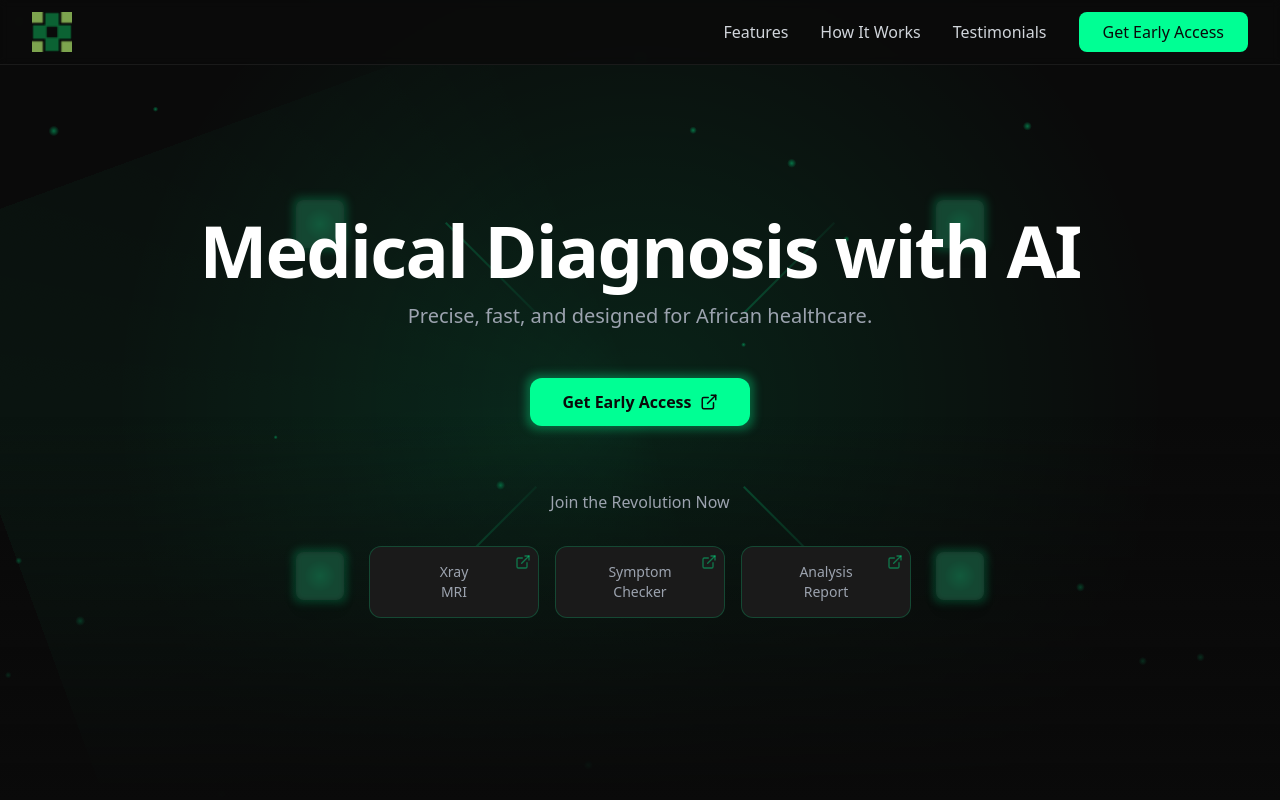
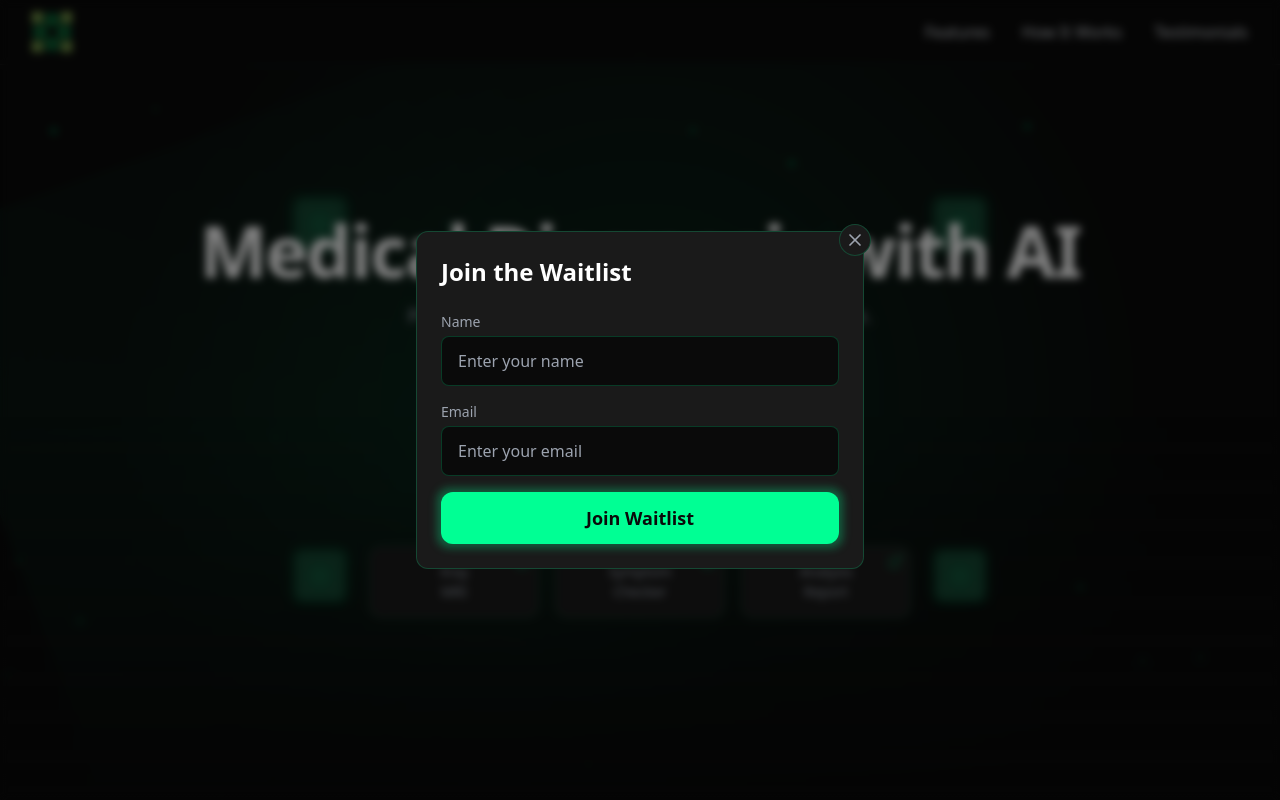
Before and after one commit to Healblox/Healblox, a React (Vite) app: page / in a window 1280 px wide. Both pictures are taken after a click on the button "Get Early Access". Shown: the top 800 px of the page. Built offline with nearby package versions, Linux system fonts and the light colour scheme.

Commit message:
Implemented the waiting list

```diff
--- a/package.json
+++ b/package.json
@@ -10,9 +10,13 @@
     "preview": "vite preview"
   },
   "dependencies": {
+    "@emailjs/browser": "^4.4.1",
+    "emailjs": "^4.0.3",
     "lucide-react": "^0.344.0",
     "react": "^18.3.1",
-    "react-dom": "^18.3.1"
+    "react-dom": "^18.3.1",
+    "react-hot-toast": "^2.5.2",
+    "toast": "^0.5.4"
   },
   "devDependencies": {
     "@eslint/js": "^9.9.1",
--- a/src/components/Hero.tsx
+++ b/src/components/Hero.tsx
@@ -1,5 +1,7 @@
+import { useState } from 'react';
 import { ExternalLink } from 'lucide-react';
 import Background from './Background';
+import WaitlistForm from './WaitlistForm';
 
 const ConnectedNode = () => (
   <div className="relative w-12 h-12 bg-dark-light rounded-lg border border-dark-light/50 shadow-lg">
@@ -13,6 +15,9 @@ const ConnectionLine = ({ className }: { className?: string }) => (
 );
 
 export default function Hero() {
+
+  const [isWaitlistOpen, setIsWaitlistOpen] = useState(false);
+
   return (
     <section id="hero" >
     <div className="relative min-h-screen bg-dark overflow-hidden pt-16">
@@ -62,7 +67,7 @@ export default function Hero() {
 
         {/* CTA Button */}
         <div className="flex justify-center mb-16">
-          <button className="group relative">
+          <button className="group relative"  onClick={() => setIsWaitlistOpen(true)}>
             <div className="absolute -inset-1 bg-primary/30 blur-sm rounded-xl group-hover:bg-primary/40 transition-colors" />
             <div className="relative bg-primary text-dark px-8 py-3 rounded-xl font-semibold inline-flex items-center space-x-2">
               <span>Get Early Access</span>
@@ -93,6 +98,11 @@ export default function Hero() {
         </div>
       </div>
     </div>
+    {/* Waitlist Form */}
+    <WaitlistForm
+      isOpen={isWaitlistOpen}
+      onClose={() => setIsWaitlistOpen(false)}
+    />
     </section>
   );
 }
--- a/src/components/Navbar.tsx
+++ b/src/components/Navbar.tsx
@@ -18,9 +18,9 @@ export default function Navbar() {
             <a href="#features" className="text-gray-300 hover:text-primary transition-colors">Features</a>
             <a href="#how-it-works" className="text-gray-300 hover:text-primary transition-colors">How It Works</a>
             <a href="#testimonials" className="text-gray-300 hover:text-primary transition-colors">Testimonials</a>
-            <button className="bg-primary text-dark px-6 py-2 rounded-lg hover:bg-primary-dark transition-colors">
+            {/* <button className="bg-primary text-dark px-6 py-2 rounded-lg hover:bg-primary-dark transition-colors">
               Get Early Access
-            </button>
+            </button> */}
           </div>
           <div className="md:hidden">
             <button className="text-gray-300">
--- /dev/null
+++ b/src/components/WaitlistForm.tsx
@@ -0,0 +1,108 @@
+import React, { useState } from 'react';
+import { X } from 'lucide-react';
+import emailjs from '@emailjs/browser';
+import toast, { Toaster } from 'react-hot-toast';
+
+interface WaitlistFormProps {
+  isOpen: boolean;
+  onClose: () => void;
+}
+
+export default function WaitlistForm({ isOpen, onClose }: WaitlistFormProps) {
+  const [formData, setFormData] = useState({
+    name: '',
+    email: '',
+  });
+  const [loading, setLoading] = useState(false);
+
+  const handleSubmit = async (e: React.FormEvent) => {
+    e.preventDefault();
+    setLoading(true);
+
+    try {
+      await emailjs.send(
+        'service_d12eu5k', // Replace with your EmailJS service ID
+        'template_nl7wl28', // Replace with your EmailJS template ID
+        {
+          to_email: 'healbloxafrica@gmail.com',
+          from_name: formData.name,
+          from_email: formData.email,
+          message: `New waitlist signup from ${formData.name} (${formData.email})`,
+        },
+        'mmMZMh2irmUDCy3wU' // Replace with your EmailJS public key
+      );
+
+      toast.success('Successfully joined the waitlist!');
+      setFormData({ name: '', email: '' });
+      onClose();
+    } catch (error) {
+      toast.error('Failed to join waitlist. Please try again.');
+    } finally {
+      setLoading(false);
+    }
+  };
+
+  if (!isOpen) return null;
+
+  return (
+    <div className="fixed inset-0 bg-black/50 backdrop-blur-sm flex items-center justify-center z-50 p-4 md:p-0">
+      <Toaster position="top-center" />
+      <div className="relative bg-dark-light border border-primary/20 rounded-xl w-full max-w-[90%] sm:max-w-md">
+        {/* Close button - Increased touch target for mobile */}
+        <button
+          onClick={onClose}
+          className="absolute -top-2 -right-2 w-8 h-8 flex items-center justify-center bg-dark-light border border-primary/20 rounded-full text-gray-400 hover:text-white hover:bg-dark-light/80 transition-colors z-10"
+        >
+          <X size={20} />
+        </button>
+
+        <div className="p-4 sm:p-6">
+          <h2 className="text-xl sm:text-2xl font-bold text-white mb-4 sm:mb-6">Join the Waitlist</h2>
+
+          <form onSubmit={handleSubmit} className="space-y-4">
+            <div>
+              <label htmlFor="name" className="block text-sm font-medium text-gray-400 mb-1">
+                Name
+              </label>
+              <input
+                type="text"
+                id="name"
+                required
+                className="w-full px-4 py-3 bg-dark border border-primary/20 rounded-lg text-white focus:outline-none focus:border-primary/50 text-base"
+                value={formData.name}
+                onChange={(e) => setFormData(prev => ({ ...prev, name: e.target.value }))}
+                placeholder="Enter your name"
+              />
+            </div>
+
+            <div>
+              <label htmlFor="email" className="block text-sm font-medium text-gray-400 mb-1">
+                Email
+              </label>
+              <input
+                type="email"
+                id="email"
+                required
+                className="w-full px-4 py-3 bg-dark border border-primary/20 rounded-lg text-white focus:outline-none focus:border-primary/50 text-base"
+                value={formData.email}
+                onChange={(e) => setFormData(prev => ({ ...prev, email: e.target.value }))}
+                placeholder="Enter your email"
+              />
+            </div>
+
+            <button
+              type="submit"
+              disabled={loading}
+              className="w-full group relative mt-6"
+            >
+              <div className="absolute -inset-1 bg-primary/30 blur-sm rounded-xl group-hover:bg-primary/40 transition-colors" />
+              <div className="relative bg-primary text-dark px-8 py-3 rounded-xl font-semibold text-center text-base sm:text-lg">
+                {loading ? 'Joining...' : 'Join Waitlist'}
+              </div>
+            </button>
+          </form>
+        </div>
+      </div>
+    </div>
+  );
+}
```
Also changed, not shown: src/assets/Healblox Logo - Original - 5000x5000.png (renamed from src/assets/LogoO.png), 1 other file (tests, documents, lock files or other folders).
